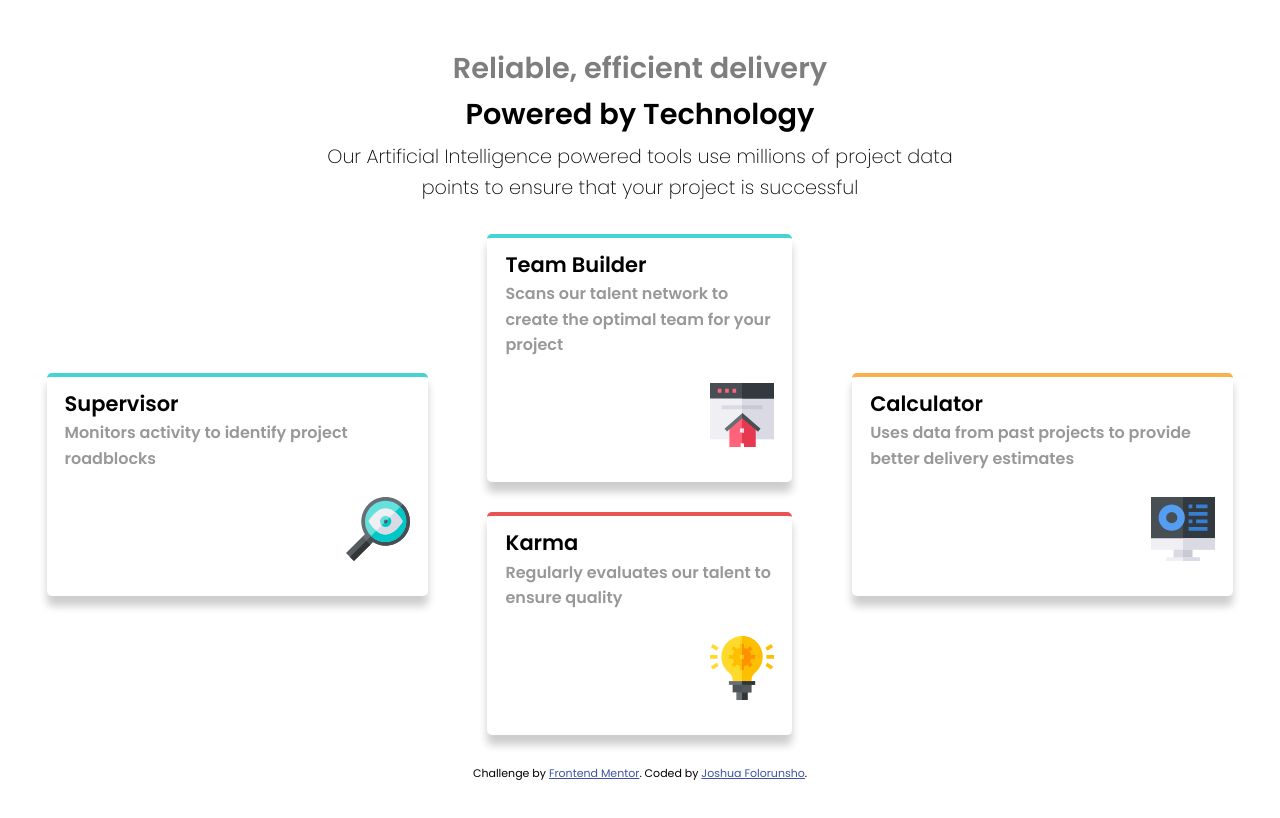
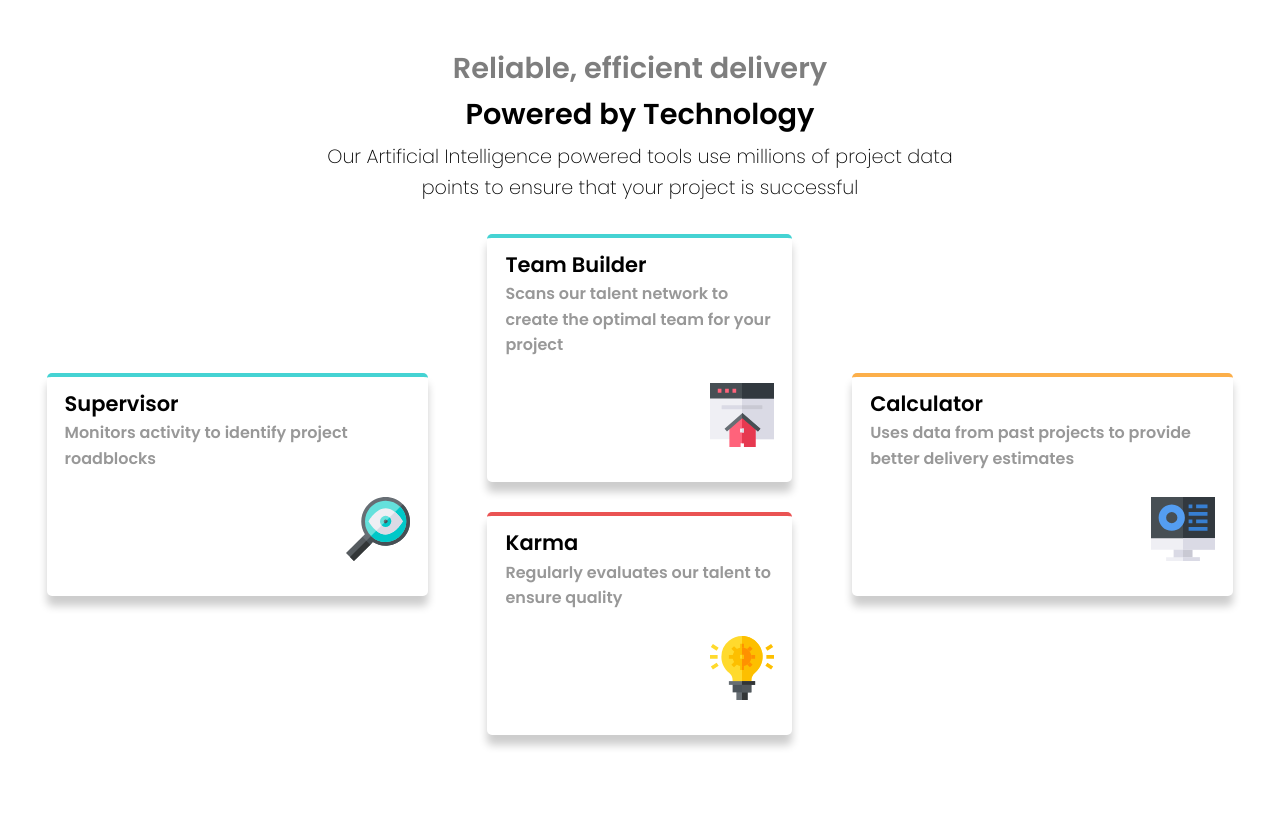
Before and after one commit to Joshuafolorunsho/four-card-feature-section-master, a website: page index.html in a window 1280 px wide. Drawn offline with Linux system fonts and the light colour scheme.

Commit message:
removed footer

```diff
--- a/index.html
+++ b/index.html
@@ -61,11 +61,5 @@
       </div>
     </div>
   </section>
-  <footer>
-    <p class="attribution">
-      Challenge by <a href="https://www.frontendmentor.io?ref=challenge" target="_blank">Frontend Mentor</a>.
-      Coded by <a href="#">Joshua Folorunsho</a>.
-    </p>
-  </footer>
 </body>
 </html>
```
